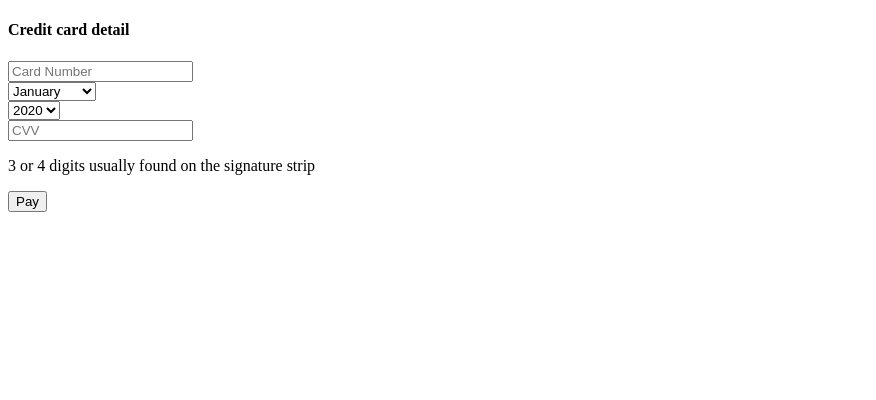
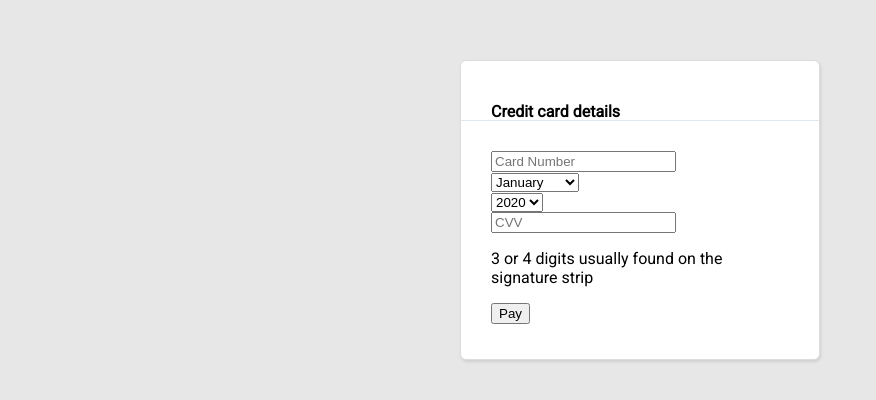
Before and after one commit to Johanson1988/credit-card-ui, a React (Create React App) app: page / in a window 1280 px wide. Shown: the top 400 px of the page, without its empty margins (0-876 px from the left). Built offline with nearby package versions, Linux system fonts and the light colour scheme.

Commit message:
styles: Add basic styles

```diff
--- a/public/index.html
+++ b/public/index.html
@@ -7,37 +7,16 @@
     <meta name="theme-color" content="#000000" />
     <meta
       name="description"
-      content="Web site created using create-react-app"
+      content="Simple credit card UI using React, Typescript and Styled-Components"
     />
-    <link rel="apple-touch-icon" href="%PUBLIC_URL%/logo192.png" />
-    <!--
-      manifest.json provides metadata used when your web app is installed on a
-      user's mobile device or desktop. See https://developers.google.com/web/fundamentals/web-app-manifest/
-    -->
     <link rel="manifest" href="%PUBLIC_URL%/manifest.json" />
-    <!--
-      Notice the use of %PUBLIC_URL% in the tags above.
-      It will be replaced with the URL of the `public` folder during the build.
-      Only files inside the `public` folder can be referenced from the HTML.
 
-      Unlike "/favicon.ico" or "favicon.ico", "%PUBLIC_URL%/favicon.ico" will
-      work correctly both with client-side routing and a non-root public URL.
-      Learn how to configure a non-root public URL by running `npm run build`.
-    -->
-    <title>React App</title>
+    <title>Credit Card UI</title>
+    <link href='https://fonts.googleapis.com/css?family=Roboto:400,300,100' rel='stylesheet' type='text/css'>
   </head>
   <body>
     <noscript>You need to enable JavaScript to run this app.</noscript>
     <div id="root"></div>
-    <!--
-      This HTML file is a template.
-      If you open it directly in the browser, you will see an empty page.
 
-      You can add webfonts, meta tags, or analytics to this file.
-      The build step will place the bundled scripts into the <body> tag.
-
-      To begin the development, run `npm start` or `yarn start`.
-      To create a production bundle, use `npm run build` or `yarn build`.
-    -->
   </body>
 </html>
--- a/src/App.tsx
+++ b/src/App.tsx
@@ -1,12 +1,16 @@
 import React from 'react';
 
-//Components
+/** Components */
 import CreditCardForm from './components/CreditCardForm';
+
+/** Styles */
+import GlobalStyle from './styles/GlobalStyle';
 
 const App: React.FC<{}> = () => {
 
   return (
     <div className="App">
+      <GlobalStyle />
       <CreditCardForm />
     </div>
   );
--- a/src/components/CreditCardForm.tsx
+++ b/src/components/CreditCardForm.tsx
@@ -1,19 +1,15 @@
 import React, { useState } from "react";
-//import styled from "styled-components";
 
-/*const StyledFooter = styled.footer`
-    width: 80%;
-    background-color: ${({ theme: { colors } }) => colors.main};
-    color: ${({ theme: { colors } }) => colors.secondary};
-    margin: 1em auto;
-    text-align: center;
-`*/
-
-//import modules
+/** Components */
 import CardNumber from './FormFields/CardNumber';
 import CardMonth from './FormFields/CardMonth';
 import CardYear from './FormFields/CardYear';
 import CardCcv from './FormFields/CardCcv';
+
+/** Styled Components */
+import StyledForm from './../styles/StyledForm';
+import StyledFormHeader from './../styles/StyledFormHeader';
+import StyledFormBody from './../styles/StyledFormBody';
 
 type FormEvent = React.ChangeEvent<HTMLSelectElement> | React.ChangeEvent<HTMLInputElement>;
 
@@ -38,22 +34,20 @@ const CreditCardForm: React.FC<{}> = () => {
 
     return(
         <>
-        <form className="credit-card" onSubmit={handleSubmit}>
-            <div className="form-header">
-                <h4 className="title">Credit card detail</h4>
-            </div>
-
-            <div className="form-body">
+            <StyledForm onSubmit={handleSubmit}>
+                <StyledFormHeader>
+                    <h4>Credit card details</h4>
+                </StyledFormHeader>
+                <StyledFormBody>
                     <CardNumber updateFieldInfo={updateFieldInfo} />
-                <div className="date-field">
+                    <div>
                         <CardMonth updateFieldInfo={updateFieldInfo} />
                         <CardYear updateFieldInfo={updateFieldInfo}/>
                     </div>
                     <CardCcv updateFieldInfo={updateFieldInfo}/>
-
-                <button type="submit" className="proceed-btn">Pay</button>
-            </div>
-    </form>
+                    <button type="submit">Pay</button>
+                </StyledFormBody>
+            </StyledForm>
         </>
     )
 }
--- a/src/components/FormFields/CardMonth.tsx
+++ b/src/components/FormFields/CardMonth.tsx
@@ -7,7 +7,7 @@ type Props = {
 const CardMonth: React.FC<Props> = ({ updateFieldInfo }) =>
     <div className="month-class">
         <select name="month" onChange={updateFieldInfo} >
-            <option value="january" selected>January</option>
+            <option value="january">January</option>
             <option value="february">February</option>
             <option value="march">March</option>
             <option value="april">April</option>
--- a/src/components/FormFields/CardYear.tsx
+++ b/src/components/FormFields/CardYear.tsx
@@ -7,7 +7,7 @@ type Props = {
 const CardYear: React.FC<Props> = ({ updateFieldInfo }) =>
     <div className="Year">
         <select name="year" onChange={updateFieldInfo}>
-            <option value="2020" selected>2020</option>
+            <option value="2020">2020</option>
             <option value="2021">2021</option>
             <option value="2022">2022</option>
             <option value="2023">2023</option>
--- /dev/null
+++ b/src/styles/GlobalStyle.ts
@@ -0,0 +1,22 @@
+import { createGlobalStyle } from "styled-components";
+
+const GlobalStyle = createGlobalStyle`
+    /* Global */
+* {
+    box-sizing: border-box;
+}
+
+body,
+html {
+    height: 100%;
+    min-height: 100%;
+}
+
+body {
+    font-family: 'Roboto',
+    sans-serif;
+    margin: 0;
+    background-color: #e7e7e7;
+}
+`
+export default GlobalStyle;
--- /dev/null
+++ b/src/styles/StyledForm.ts
@@ -0,0 +1,13 @@
+import styled from 'styled-components';
+
+const StyledForm = styled.form`
+    width: 360px;
+    height: 300px;
+    margin: 60px auto 0;
+    border: 1px solid #ddd;
+    border-radius: 6px;
+    background-color: #fff;
+    box-shadow: 1px 2px 3px 0 rgba(0,0,0,.10);
+`
+
+export default StyledForm;
--- /dev/null
+++ b/src/styles/StyledFormBody.ts
@@ -0,0 +1,8 @@
+import styled from 'styled-components';
+
+const StyledFormBody = styled.main`
+    height: 340px;
+    padding: 30px 30px 20px;
+`
+
+export default StyledFormBody;
--- /dev/null
+++ b/src/styles/StyledFormHeader.ts
@@ -0,0 +1,9 @@
+import styled from 'styled-components';
+
+const StyledFormHeader = styled.header`
+    height: 60px;
+    padding: 20px 30px 0;
+    border-bottom: 1px solid #e1e8ee;
+`
+
+export default StyledFormHeader;
```
Lines whose indentation alone changed are shown as unchanged.
